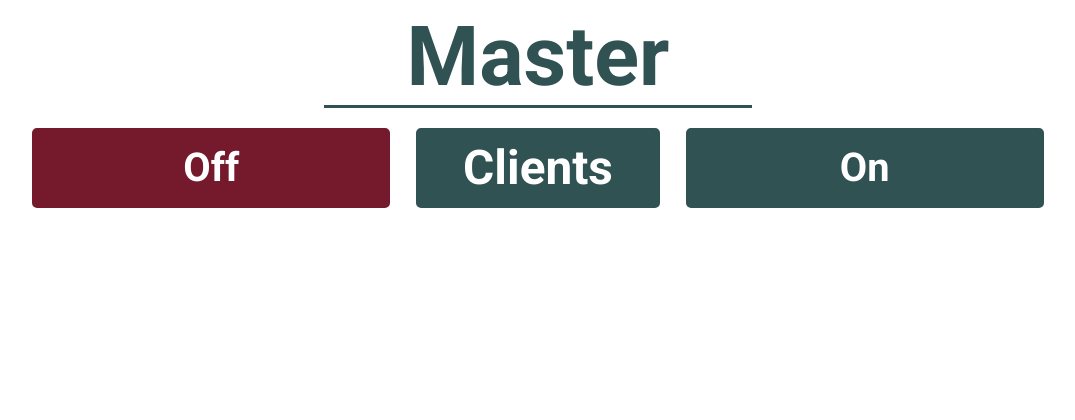
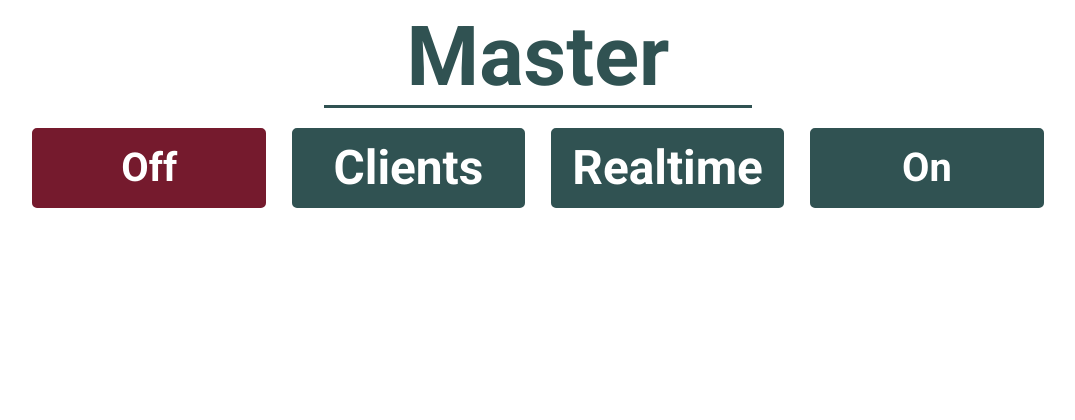
Before and after one commit to juicyjules/home_state, a Django app: page /master in a window 1280 px wide. Shown: the top 420 px of the page, without its empty margins (102-1177 px from the left). Run offline with Django 3.2, Linux system fonts and the light colour scheme; a user stored in the database is signed in; data comes from the database, SQL or seed files in the repository; some libraries are stand-ins or nearby versions.

Commit message:
feat: led_colors changes for realtime comms

```diff
--- a/led_colors/models.py
+++ b/led_colors/models.py
@@ -25,7 +25,10 @@ class ClientManager(models.Manager):
         for client in super().get_queryset().filter(owner__id=user_id):
             client.on = on
             client.save()
-
+    def set_realtime(self,user_id,state):
+        for client in super().get_queryset().filter(owner__id=user_id):
+            client.realtime = state
+            client.save()
 class Client(models.Model):
     key = models.UUIDField(primary_key=True, default=uuid.uuid4, editable=False)
     name = models.CharField(max_length=50)
@@ -34,6 +37,7 @@ class Client(models.Model):
     current_profile = models.ForeignKey(ColorProfile,on_delete=models.DO_NOTHING,null=True)
     owner = models.ForeignKey(settings.AUTH_USER_MODEL,on_delete=models.CASCADE)
     on = models.BooleanField(default=False)
+    realtime = models.BooleanField(default=False)
 
     manager = ClientManager()
 
--- a/led_colors/templates/master.html
+++ b/led_colors/templates/master.html
@@ -26,16 +26,24 @@
 
     }
     .button {
-        flex: 3;
+        flex: 2;
         width:auto;
     }
     .clients {
         flex:2;
         margin-left: 2vw;
-        margin-right:2vw;
     }
+    .realtime {
+        flex:2;
+        margin-left: 2vw;
+        margin-right: 2vw;
+    }
+
     @media only screen and (max-width: 960px){
         .clients a {
+            font-size:0.75em;
+        }
+        .realtime a {
             font-size:0.75em;
         }
     }
@@ -47,6 +55,7 @@
     Off
 </button>
 <button class="button clients"><a href="{% url 'clients' %}">Clients</a></button>
+<button class="button realtime  "><a href="{% url 'realtime' '4ac25e64-6985-46dd-9878-0bae91c48519' %}">Realtime</a></button>
 <button onclick="turn(this,'master',true)" class="button on">
     On
 </button>
--- a/led_colors/views.py
+++ b/led_colors/views.py
@@ -117,7 +117,8 @@ def client_info(req,key):
             'owner' : str(client.owner),
             'last_connection' : client.last_connection,
             'ip' : client.ip.decode("utf-8"),
-            'on' : client.on
+            'on' : client.on,
+            'realtime': client.realtime
         }
         return JsonResponse(data)
     else:
```
Also changed, not shown: led_colors/migrations/0008_client_realtime.py (added).
